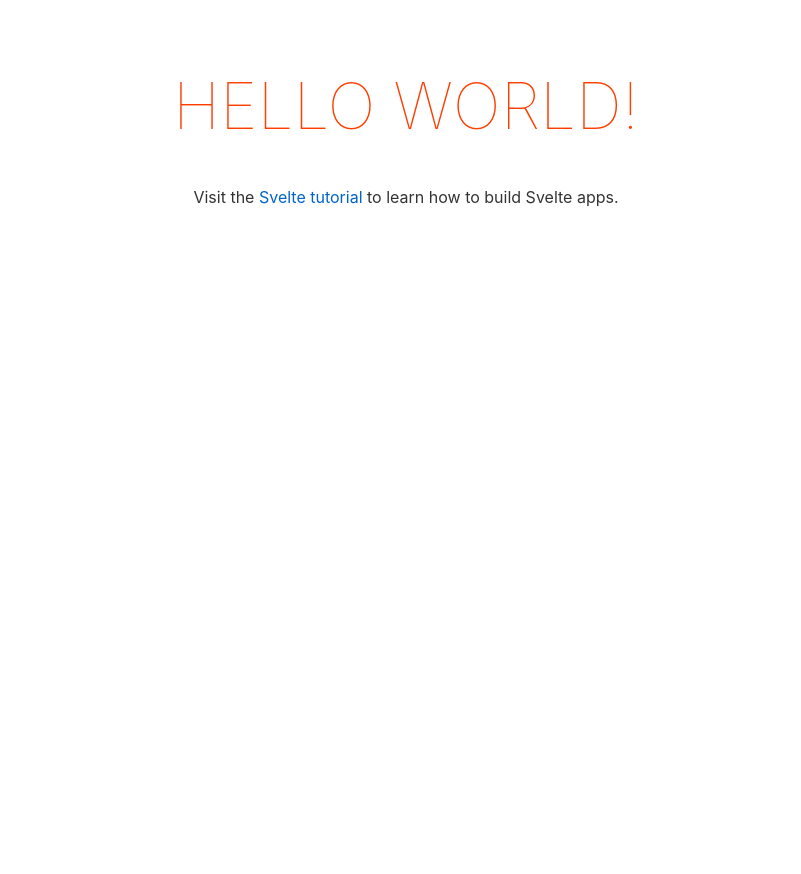
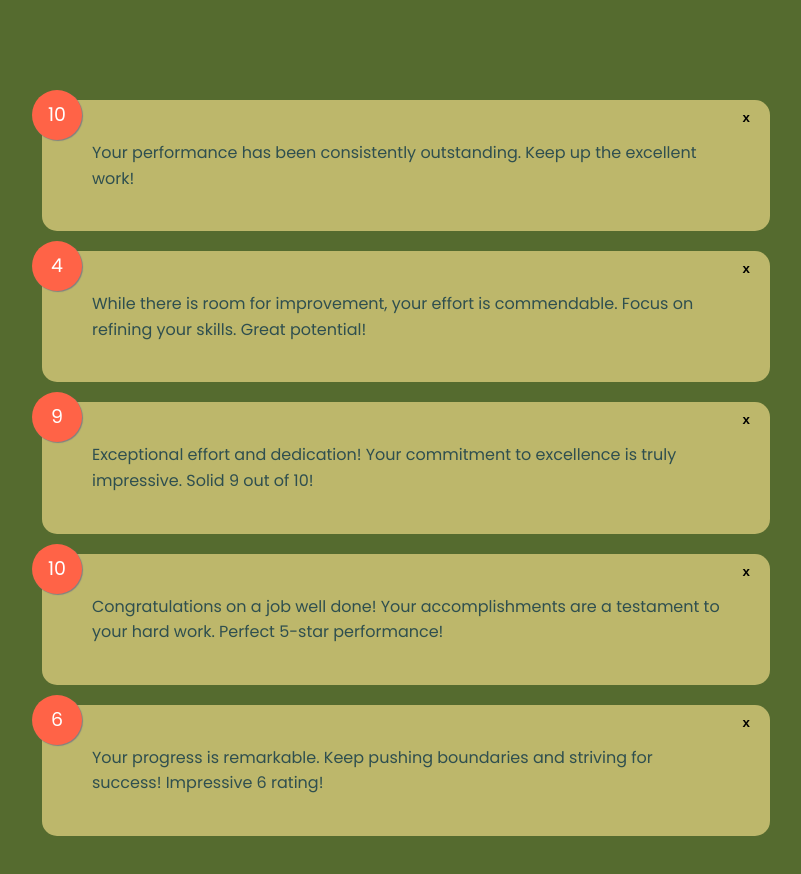
Before and after one commit to udonte/svelte-userReviews-app, a Svelte app: page / in a window 1280 px wide. Shown: the top 874 px of the page, without its empty margins (234-1035 px from the left). Before the commit the page ends 800 px from the top, so only its background shows below. Built offline with nearby package versions, Linux system fonts and the light colour scheme.

Commit message:
added delete card functionality

```diff
--- a/public/global.css
+++ b/public/global.css
@@ -1,63 +1,24 @@
-html, body {
-	position: relative;
-	width: 100%;
-	height: 100%;
+@import url("https://fonts.googleapis.com/css2?family=Poppins:ital,wght@0,100;0,200;0,300;0,400;0,500;0,600;0,700;1,100;1,200;1,300;1,400;1,500&display=swap");
+
+* {
+  box-sizing: border-box;
+  margin: 0;
+  padding: 0;
 }
 
 body {
-	color: #333;
-	margin: 0;
-	padding: 8px;
-	box-sizing: border-box;
-	font-family: -apple-system, BlinkMacSystemFont, "Segoe UI", Roboto, Oxygen-Sans, Ubuntu, Cantarell, "Helvetica Neue", sans-serif;
+  font-family: "Poppins", sans-serif;
+  background-color: darkolivegreen;
+  line-height: 1.6;
+  color: darkslategray;
 }
 
-a {
-	color: rgb(0,100,200);
-	text-decoration: none;
+ul {
+  list-style: none;
 }
 
-a:hover {
-	text-decoration: underline;
+.container {
+  max-width: 768px;
+  margin: 100px auto;
+  padding: 0 20px;
 }
-
-a:visited {
-	color: rgb(0,80,160);
-}
-
-label {
-	display: block;
-}
-
-input, button, select, textarea {
-	font-family: inherit;
-	font-size: inherit;
-	-webkit-padding: 0.4em 0;
-	padding: 0.4em;
-	margin: 0 0 0.5em 0;
-	box-sizing: border-box;
-	border: 1px solid #ccc;
-	border-radius: 2px;
-}
-
-input:disabled {
-	color: #ccc;
-}
-
-button {
-	color: #333;
-	background-color: #f4f4f4;
-	outline: none;
-}
-
-button:disabled {
-	color: #999;
-}
-
-button:not(:disabled):active {
-	background-color: #ddd;
-}
-
-button:focus {
-	border-color: #666;
-}
--- a/src/App.svelte
+++ b/src/App.svelte
@@ -1,30 +1,45 @@
 <script>
-	export let name;
+	import FeedbackList from "./components/FeedbackList.svelte";
+
+	let feedback = [
+    {
+			id: 1,
+			text: "Your performance has been consistently outstanding. Keep up the excellent work!",
+			rating: 10
+
+		},
+    {
+			id: 2,
+			text: "While there is room for improvement, your effort is commendable. Focus on refining your skills. Great potential!", rating: 4
+		},
+    {
+			id: 3,
+			text: "Exceptional effort and dedication! Your commitment to excellence is truly impressive. Solid 9 out of 10!",
+			rating: 9
+		},
+    {
+			id: 4,
+			text: "Congratulations on a job well done! Your accomplishments are a testament to your hard work. Perfect 5-star performance!", rating: 10
+		},
+    {
+			id: 5,
+			text: "Your progress is remarkable. Keep pushing boundaries and striving for success! Impressive 6 rating!",
+			rating: 6 }
+];
+
+
+
+const deleteFeedback = (e) => {
+	const itemId = e.detail;
+	feedback = feedback.filter(item => item.id != itemId);
+}
 </script>
 
-<main>
-	<h1>Hello {name}!</h1>
-	<p>Visit the <a href="https://svelte.dev/tutorial">Svelte tutorial</a> to learn how to build Svelte apps.</p>
+<main class="container">
+	<FeedbackList feedback={feedback} on:delete-feedback={deleteFeedback} />
+
 </main>
 
 <style>
-	main {
-		text-align: center;
-		padding: 1em;
-		max-width: 240px;
-		margin: 0 auto;
-	}
 
-	h1 {
-		color: #ff3e00;
-		text-transform: uppercase;
-		font-size: 4em;
-		font-weight: 100;
-	}
-
-	@media (min-width: 640px) {
-		main {
-			max-width: none;
-		}
-	}
 </style>
--- /dev/null
+++ b/src/components/Card.svelte
@@ -0,0 +1,13 @@
+<div class="card">
+  <slot></slot>
+</div>
+
+<style>
+  .card{
+    background-color: darkkhaki;
+    border-radius: 15px;
+    padding: 40px 50px;
+    margin: 20px 0;
+    position: relative;
+  }
+</style>
--- /dev/null
+++ b/src/components/FeedbackItem.svelte
@@ -0,0 +1,46 @@
+<script>
+  import {createEventDispatcher} from 'svelte';
+  import Card from './Card.svelte'
+  export let item;
+
+  const dispatch = createEventDispatcher();
+
+  const handleDelete = (itemId) =>{
+    dispatch('delete-feedback', itemId);
+  }
+</script>
+
+<Card>
+  <div class="num-display">
+    {item.rating}
+  </div>
+  <button class="close" on:click={() => handleDelete(item.id)}>x</button>
+  <p class="text-display">{item.text}</p>
+</Card>
+
+<style>
+  .num-display{
+    position: absolute;
+    top: -10px;
+    left: -10px;
+    width: 50px;
+    height: 50px;
+    background: tomato;
+    color: #fff;
+    border: none;
+    box-shadow: 1px 1px 1px grey;
+    border-radius: 50%;
+    padding: 10px;
+    text-align: center;
+    font-size: 19px;
+  }
+  .close{
+    position: absolute;
+    top: 10px;
+    right: 20px;
+    cursor: pointer;
+    font-weight: bold;
+    background: none;
+    border: none;
+  }
+</style>
--- /dev/null
+++ b/src/components/FeedbackList.svelte
@@ -0,0 +1,9 @@
+<script>
+  import FeedbackItem from "./FeedbackItem.svelte";
+export let feedback = [];
+
+</script>
+
+{#each feedback as fb (fb.id) }
+  <FeedbackItem item={fb} on:delete-feedback />
+{/each}
--- a/src/main.js
+++ b/src/main.js
@@ -1,10 +1,7 @@
-import App from './App.svelte';
+import App from "./App.svelte";
 
 const app = new App({
-	target: document.body,
-	props: {
-		name: 'world'
-	}
+  target: document.body,
 });
 
 export default app;
```
